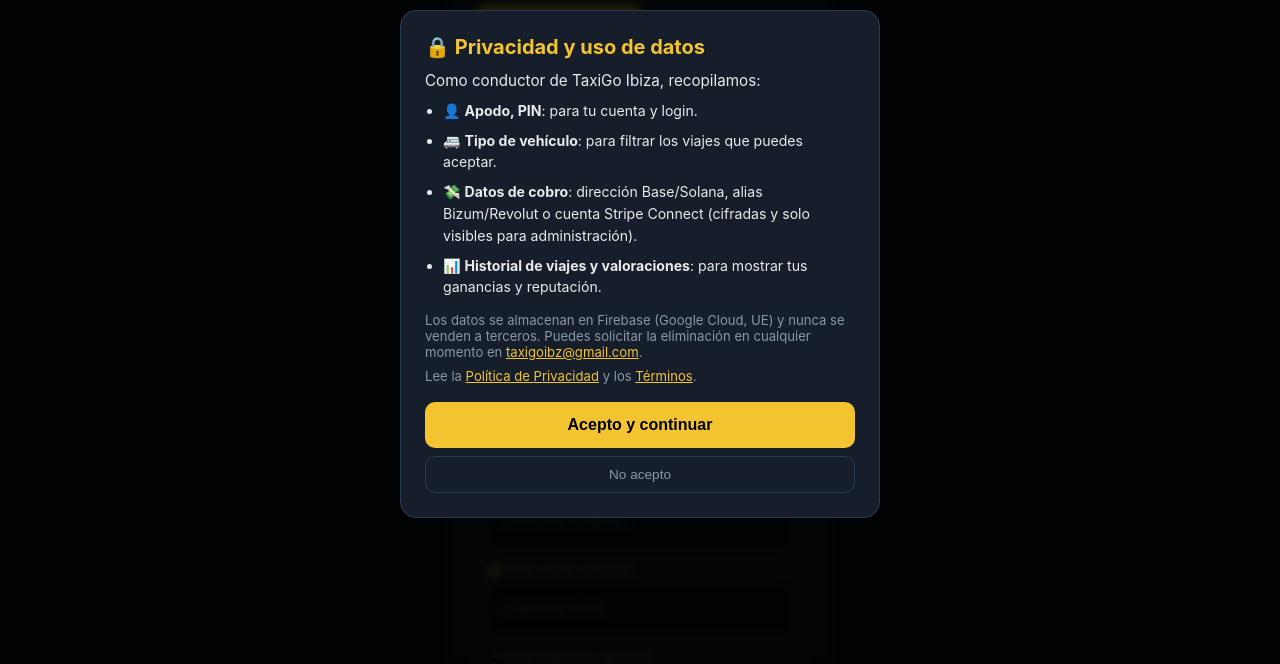
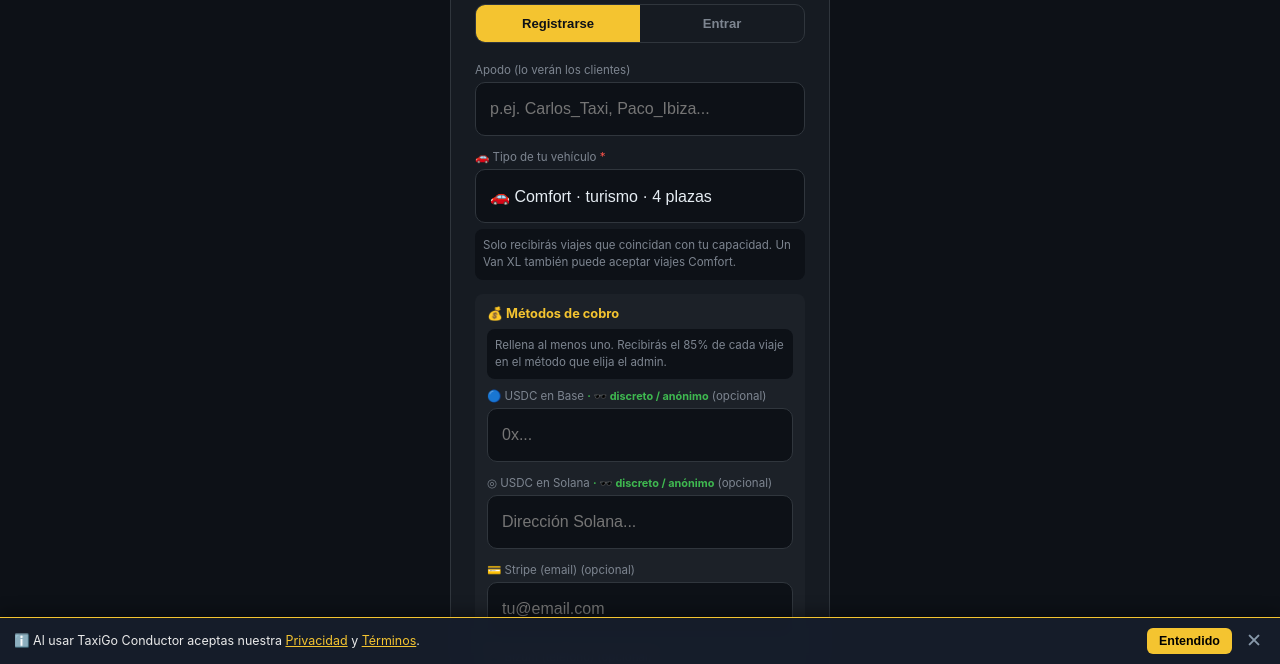
Before and after one commit to cgocripto101/taxigo-conductor, a website: page www/index.html in a window 1280 px wide. Shown: the part 136-800 px from the top of the page. Drawn offline with nearby package versions, Linux system fonts and the light colour scheme; no server answers.

Commit message:
Replace blocking GDPR modal with discrete bottom consent bar

```diff
--- a/www/index.html
+++ b/www/index.html
@@ -1858,36 +1858,23 @@
 
 // ─── BANNER CONSENTIMIENTO RGPD (primera ejecución) ──────────────────────
 
-// ─── BANNER CONSENTIMIENTO RGPD (primera ejecución) ──────────────────────
+// ─── BANNER CONSENTIMIENTO RGPD (sutil, no bloqueante) ──────────────────
 (function showDriverConsent() {
   if (localStorage.getItem('tg_driver_consent_v1')) return;
   const html = `
-    <div id="drvConsentBackdrop" style="position:fixed;inset:0;background:rgba(0,0,0,.85);z-index:99999;display:flex;align-items:center;justify-content:center;padding:16px;backdrop-filter:blur(4px)">
-      <div style="background:#161d2b;max-width:480px;width:100%;border-radius:16px;padding:24px;border:1px solid #2a3a50;max-height:90vh;overflow-y:auto">
-        <h2 style="color:#f4c430;margin:0 0 12px;font-size:1.25rem">🔒 Privacidad y uso de datos</h2>
-        <p style="color:#eaeaea;margin:0 0 10px;font-size:.95rem">Como conductor de TaxiGo Ibiza, recopilamos:</p>
-        <ul style="color:#eaeaea;margin:0 0 14px;padding-left:18px;font-size:.88rem;line-height:1.55">
-          <li style="margin-bottom:8px">👤 <b>Apodo, PIN</b>: para tu cuenta y login.</li>
-          <li style="margin-bottom:8px">🚐 <b>Tipo de vehículo</b>: para filtrar los viajes que puedes aceptar.</li>
-          <li style="margin-bottom:8px">💸 <b>Datos de cobro</b>: dirección Base/Solana, alias Bizum/Revolut o cuenta Stripe Connect (cifradas y solo visibles para administración).</li>
-          <li style="margin-bottom:8px">📊 <b>Historial de viajes y valoraciones</b>: para mostrar tus ganancias y reputación.</li>
-        </ul>
-        <p style="color:#8899aa;font-size:.82rem;margin:0 0 8px">Los datos se almacenan en Firebase (Google Cloud, UE) y nunca se venden a terceros. Puedes solicitar la eliminación en cualquier momento en <a href="mailto:taxigoibz@gmail.com" style="color:#f4c430">taxigoibz@gmail.com</a>.</p>
-        <p style="color:#8899aa;font-size:.82rem;margin:0 0 18px">Lee la <a href="https://taxigo-ibiza.web.app/privacy.html" target="_blank" style="color:#f4c430">Política de Privacidad</a> y los <a href="https://taxigo-ibiza.web.app/terms.html" target="_blank" style="color:#f4c430">Términos</a>.</p>
-        <button id="drvConsentAccept" style="width:100%;background:#f4c430;color:#000;border:none;padding:14px;border-radius:10px;font-weight:700;font-size:1rem;cursor:pointer;margin-bottom:8px">Acepto y continuar</button>
-        <button id="drvConsentReject" style="width:100%;background:transparent;color:#8899aa;border:1px solid #2a3a50;padding:10px;border-radius:10px;font-size:.85rem;cursor:pointer">No acepto</button>
-      </div>
+    <div id="drvConsentBar" style="position:fixed;left:0;right:0;bottom:0;background:rgba(22,29,43,0.97);border-top:1px solid #f4c430;padding:10px 14px;z-index:9999;display:flex;align-items:center;gap:10px;font-size:.78rem;line-height:1.4;color:#eaeaea;backdrop-filter:blur(6px);box-shadow:0 -4px 16px rgba(0,0,0,.4)">
+      <span style="flex:1">ℹ️ Al usar TaxiGo Conductor aceptas nuestra <a href="https://taxigo-ibiza.web.app/privacy.html" target="_blank" style="color:#f4c430;text-decoration:underline">Privacidad</a> y <a href="https://taxigo-ibiza.web.app/terms.html" target="_blank" style="color:#f4c430;text-decoration:underline">Términos</a>.</span>
+      <button id="drvConsentOk" style="background:#f4c430;color:#000;border:none;padding:6px 12px;border-radius:6px;font-weight:700;cursor:pointer;font-size:.78rem;white-space:nowrap">Entendido</button>
+      <button id="drvConsentClose" style="background:transparent;color:#8899aa;border:none;font-size:1.2rem;cursor:pointer;padding:0 4px;line-height:1">✕</button>
     </div>`;
   document.body.insertAdjacentHTML('beforeend', html);
-  document.getElementById('drvConsentAccept').onclick = () => {
-    localStorage.setItem('tg_driver_consent_v1', JSON.stringify({ accepted:true, at: Date.now() }));
-    document.getElementById('drvConsentBackdrop').remove();
+  const accept = () => {
+    localStorage.setItem('tg_driver_consent_v1', JSON.stringify({ accepted:true, at: Date.now(), mode:'implicit' }));
+    const bar = document.getElementById('drvConsentBar');
+    if (bar) bar.remove();
   };
-  document.getElementById('drvConsentReject').onclick = () => {
-    alert('Debes aceptar la política de uso de datos para usar TaxiGo Conductor. La app se cerrará.');
-    if (window.Capacitor?.Plugins?.App) window.Capacitor.Plugins.App.exitApp();
-    else { window.close(); document.body.innerHTML = '<div style="padding:40px;text-align:center;color:#fff;font-family:sans-serif"><h2>👋</h2><p>Adiós</p></div>'; }
-  };
+  document.getElementById('drvConsentOk').onclick = accept;
+  document.getElementById('drvConsentClose').onclick = accept;
 })();
 </script>
 </body>
```
